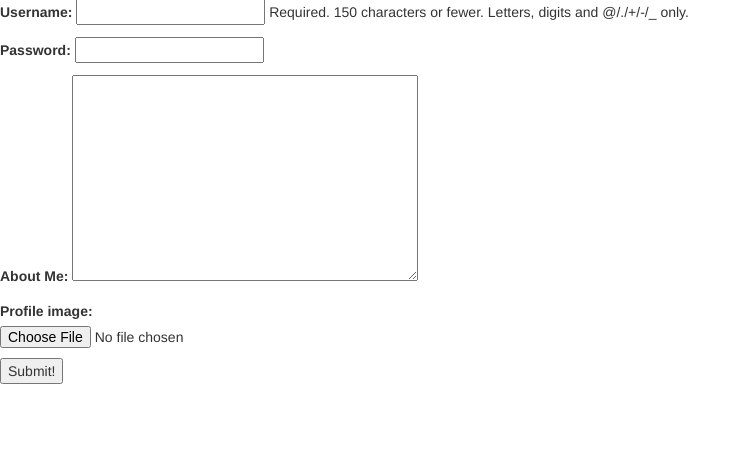
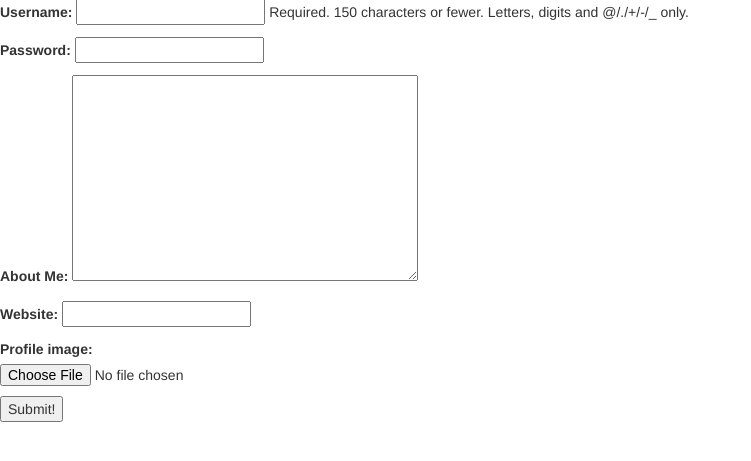
Before and after one commit to stephken/Insta-Car, a Django app: page /signup/ in a window 1280 px wide. Shown: the part 41-502 px from the top of the page, without its empty margins (0-751 px from the left). Run offline with Django 3.2, Linux system fonts and the light colour scheme; some libraries are stand-ins or nearby versions.

Commit message:
Adds URL field to profile

```diff
--- a/authentication/forms.py
+++ b/authentication/forms.py
@@ -4,7 +4,7 @@ from insta_user.models import InstaUser
 class SignUpForm(forms.ModelForm):
     class Meta:
         model = InstaUser
-        fields = ['username', 'password', 'bio', 'profile_image']
+        fields = ['username', 'password', 'bio', 'website', 'profile_image']
 
 class LoginForm(forms.Form):
     username = forms.CharField(max_length=80)
--- a/authentication/views.py
+++ b/authentication/views.py
@@ -8,7 +8,7 @@ def signup_view(request):
         form = SignUpForm(request.POST,request.FILES)
         if form.is_valid():
             data = form.cleaned_data
-            new_user = InstaUser.objects.create_user(username=data.get("username"), password=data.get("password"), bio=data.get("bio"), profile_image=data.get("profile_image"))
+            new_user = InstaUser.objects.create_user(username=data.get("username"), password=data.get("password"), bio=data.get("bio"), website=data.get("website"), profile_image=data.get("profile_image"))
             login(request, new_user)
             return HttpResponseRedirect(reverse("homepage"))
     form = SignUpForm()
--- a/insta_user/models.py
+++ b/insta_user/models.py
@@ -6,6 +6,7 @@ class InstaUser(AbstractUser):
     bio = models.TextField(null=True, blank=True, verbose_name="About Me")
     profile_image = models.ImageField(upload_to='images/', null=True, blank=True)
     joined_date = models.DateField(auto_now_add=True)
+    website = models.URLField(max_length=200, null=True, blank=True)
 
 class UserEmail(models.Model):
     email = models.EmailField(max_length=200)
```
Also changed, not shown: templates/user_detail.html (+3 -13 lines), insta_user/migrations/0001_initial.py, insta_user/migrations/0002_favoritecar.py (deleted), insta_user/migrations/0003_useremail.py (deleted), insta_user/migrations/0004_useremail_author.py (deleted), insta_user/migrations/0005_auto_20201007_0306.py (deleted), insta_user/migrations/0006_delete_favoritecar.py (deleted).
